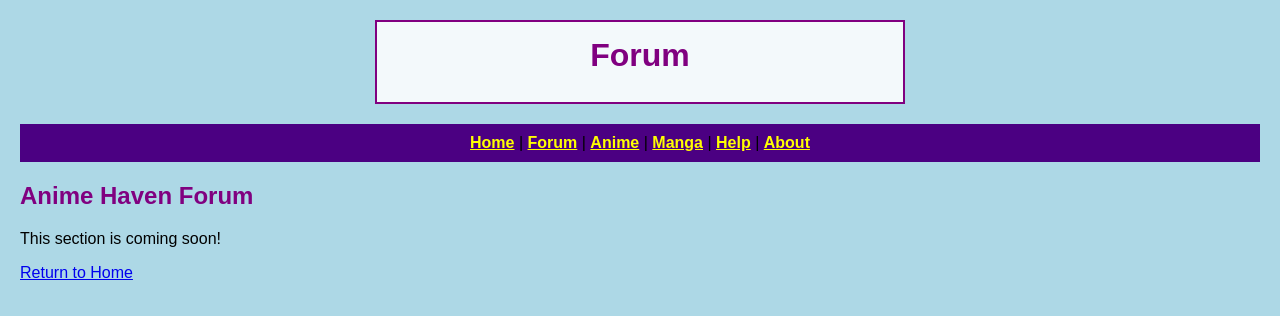
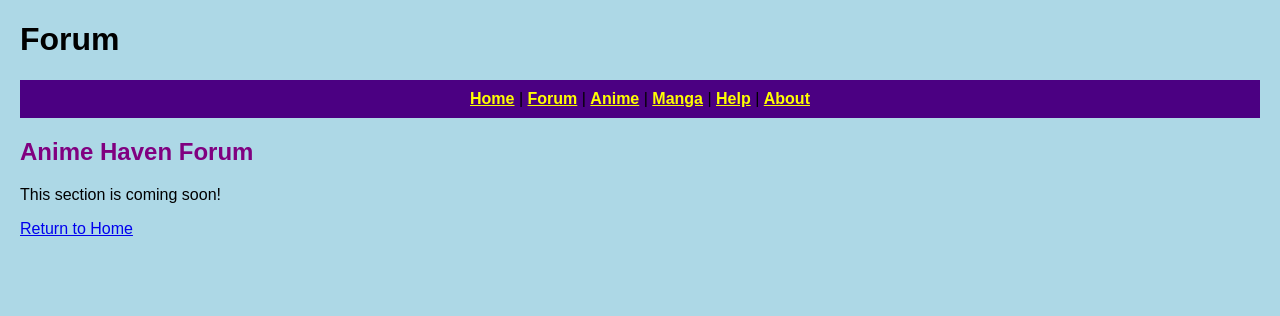
Before and after one commit to Zompizza/WebDev_Project_AnimeHaven, a plain HTML site: page forum.html in a window 1280 px wide. Drawn offline with Linux system fonts and the light colour scheme; a web font is replaced by a local one.

Commit message:
Update forum.html structure and add placeholder class

```diff
--- a/forum.html
+++ b/forum.html
@@ -6,8 +6,9 @@
     <link href="https://fonts.googleapis.com/css2?family=Isometra&display=swap" rel="stylesheet">
 </head>
 
-<body>
-    <h1 class="home-title">Forum</h1>
+<body class="placeholder-page">
+
+    <h1>Forum</h1>
 
     <p class="navbar">
         <a href="index.html">Home</a> |
@@ -25,5 +26,6 @@
 
         <p><a href="index.html">Return to Home</a></p>
     </main>
+
 </body>
 </html>
```
